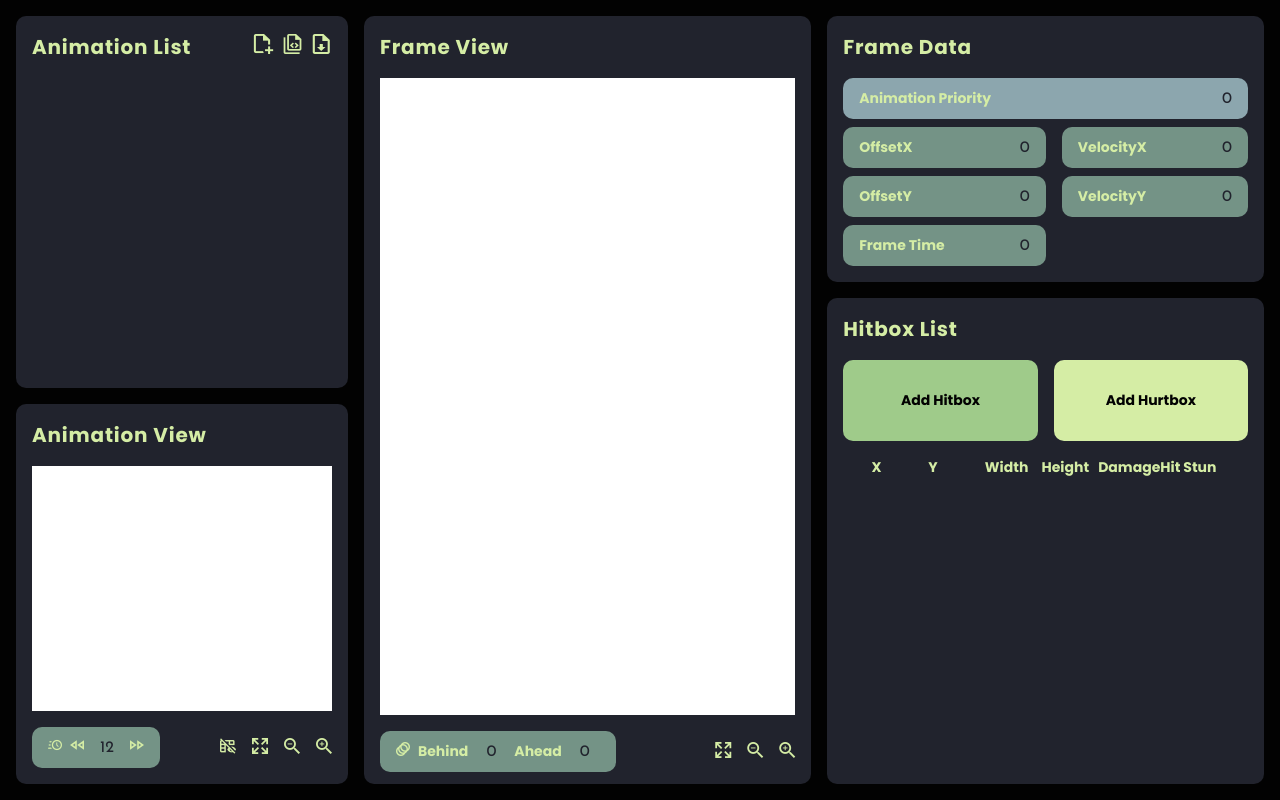
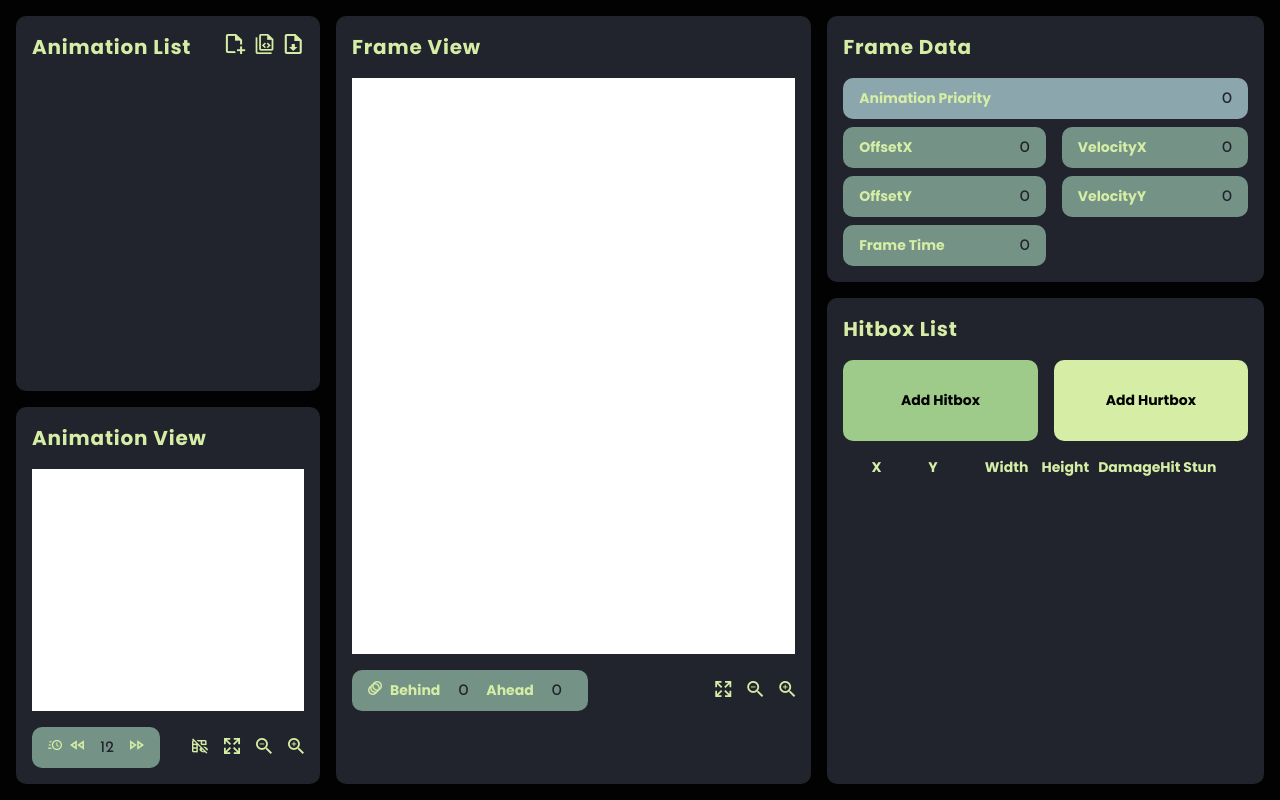
Before and after one commit to JargonicOnomatopoeia/JSON-Fighter-Creator, a plain HTML site: page index.html in a window 1280 px wide. Drawn offline with Linux system fonts and the light colour scheme.

Commit message:
resize fix

```diff
--- a/index.html
+++ b/index.html
@@ -39,9 +39,7 @@
 				<div id="animation-view" class="container canvas-view">
 					<div class="title">Animation View</div>
 					<div class="body">
-						<div style="background-color: white; flex-grow: 1;">
-							<canvas id="animation-canvas"></canvas>
-						</div>
+						<canvas id="animation-canvas" style="background-color:white;"></canvas>
 						<div class="canvas-end">
 							<div class="list-item">
 								<div class="label-text">
@@ -95,9 +93,7 @@
 			<div id="frame-view" class="container canvas-view">
 				<div class="title">Frame View</div>
 				<div class="body">
-					<div style="background-color: white; flex-grow: 1;">
-						<canvas  id="editor-canvas"></canvas>
-					</div>
+					<canvas  id="editor-canvas" style="background-color:white;"></canvas>
 					<div class="canvas-end">
 						<div class="list-item">
 							<div class="label-text">
--- a/js/animator.js
+++ b/js/animator.js
@@ -20,7 +20,7 @@ let speedMax = 60;
 let startPan;
 export const initialize = () => {
     canvas = document.getElementById("animation-canvas");
-    canvasClass = new canvasUtil.canvas(canvas);
+    canvasClass = new canvasUtil.canvas(canvas, .12, .17);
     canvas.addEventListener("mousedown", (e) => {
         if(currentAnimation == null) return;
         canvasClass.toPan = true;
--- a/js/canvas.js
+++ b/js/canvas.js
@@ -9,8 +9,13 @@ export let speedZoom = 0.0005;
 export let zoomMin = 0.1;
 export let zoomMax = 2;
 
+let prevWidth = 0;
+let prevHeight = 0;
+
 export class canvas{
-    constructor(document){
+    constructor(document, widthPercent, heightPercent){
+        this.widthPercent = widthPercent;
+        this.heightPercent = heightPercent;
         this.optionZoom = true;
 
         this.optionPan = true;
@@ -28,8 +33,9 @@ export class canvas{
 
         this.canvas = document;
         this.parent = document.parentElement;
+
+        this.context = this.canvas.getContext('2d');
         this.resize();
-        this.context = this.canvas.getContext('2d');
     }
 
     panTrigger = () => {
@@ -119,8 +125,8 @@ export class canvas{
     }
 
     resize = () => {
-        this.canvas.width = this.parent.getBoundingClientRect().width;
-        this.canvas.height = this.parent.getBoundingClientRect().height;
+        this.canvas.width = innerWidth * this.widthPercent;
+        this.canvas.height = innerHeight * this.heightPercent;
     }
 }
 
--- a/js/editor.js
+++ b/js/editor.js
@@ -46,7 +46,8 @@ export const modifySkinAhead = (number) => {
 
 export const initialize = () =>{
     let canvas = document.getElementById("editor-canvas");
-    canvasClass = new canvasUtil.canvas(canvas);
+    canvasClass = new canvasUtil.canvas(canvas, .25, .52);
+    //setTimeout(canvasClass.resize, 1);
     canvas.addEventListener("mousedown",(e) => {
         e.preventDefault();
         if(animationList.currentFrame == null) return;
--- a/js/main.js
+++ b/js/main.js
@@ -123,5 +123,6 @@ window.onload = () => {
 }
 
 window.onresize = () => {
-
+    editor.canvasClass.resize();
+    animator.canvasClass.resize();
 }
```
